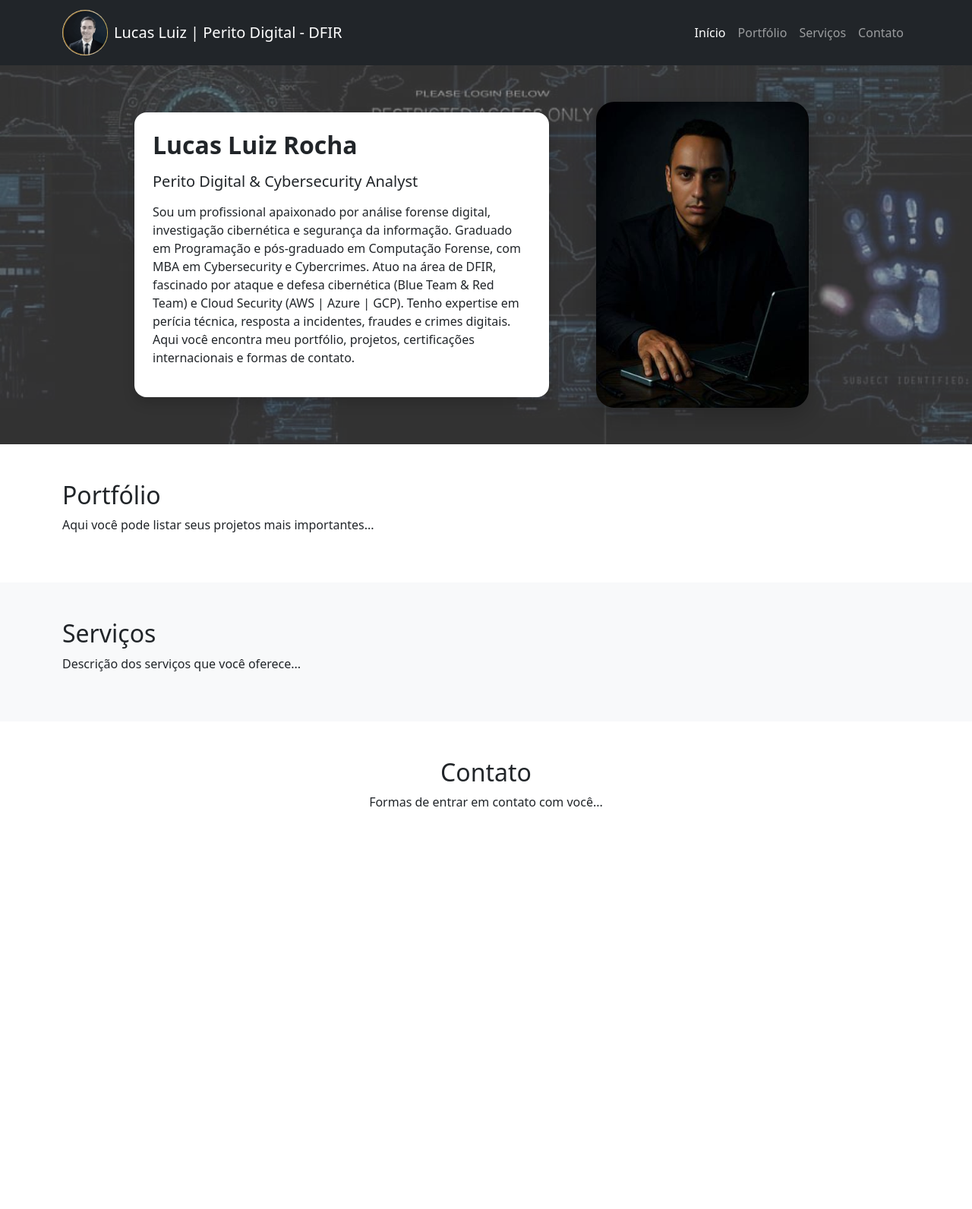
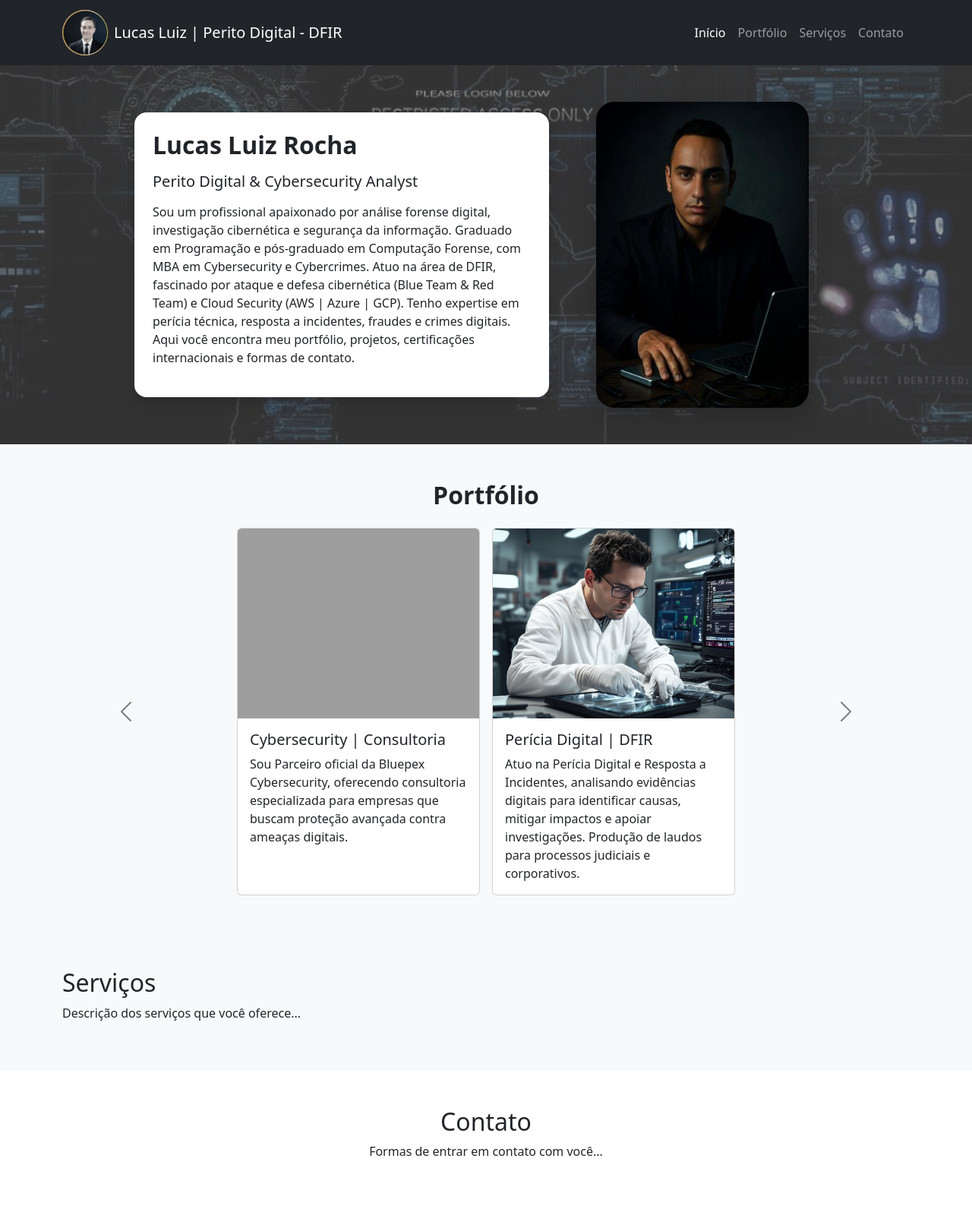
Before and after one commit to LUCAS-LUIZ-ROCHA/Site_Pessoal, a Flask app: page / in a window 1280 px wide. Shown: the whole page at 76% size. Before the commit the page ends 1062 px from the top, so only its background shows below. Run offline with Flask 3, Linux system fonts and the light colour scheme; grey boxes are pictures that could not be loaded.

Commit message:
Implementado o carrosel e os cards na seção portifólio, com as imagens e os texto

```diff
--- a/static/css/styles.css
+++ b/static/css/styles.css
@@ -12,3 +12,18 @@ body {
   z-index: 1;
   filter: brightness(0.6); /* deixa o fundo levemente escurecido para destacar texto */
 }
+
+/* Deixa as setas pretas com fundo claro e esconde o fundo branco padrão do Bootstrap */
+.carousel-control-prev-icon,
+.carousel-control-next-icon {
+  filter: invert(1) grayscale(1) brightness(0);
+  background-color: transparent !important;
+}
+
+
+/* Aqui estou deixando todas as imagens do carrosel em um tamanho fixado */
+.carousel .card-img-top {
+  width: 100%;
+  height: 250px; /* altura fixa */
+  object-fit: cover;
+}
--- a/templates/index.html
+++ b/templates/index.html
@@ -41,7 +41,7 @@
 </nav>
 
 
-<!-- Seções HOEM - SPA -->
+<!-- Seções HOME - SPA -->
 <section id="home" class="py-5 text-white position-relative">
   <div class="background-overlay"></div> <!-- Camada para a transparência -->
   <div class="container position-relative" style="z-index: 2;">
@@ -73,12 +73,74 @@ Aqui você encontra meu portfólio, projetos, certificações internacionais e f
 
 
 
-<section id="portfolio" class="p-5">
+<section id="portfolio" class="py-5 bg-light">
   <div class="container">
-    <h2>Portfólio</h2>
-    <p>Aqui você pode listar seus projetos mais importantes...</p>
+    <h2 class="mb-4 text-center fw-bold">Portfólio</h2>
+    <div id="portfolioCarousel" class="carousel slide" data-bs-ride="carousel" data-bs-interval="3500">
+      <div class="carousel-inner">
+
+        <!-- Slide 1: CARD Cybersecurity -->
+        <div class="carousel-item active">
+          <div class="d-flex justify-content-center">
+            <div class="card mx-2" style="width: 20rem;">
+              <img src="{{ url_for('static', filename='img/Cybersecurity.jpg') }}" class="card-img-top" alt="Cybersecurity">
+              <div class="card-body">
+                <h5 class="card-title">Cybersecurity | Consultoria</h5>
+                <p class="card-text">Sou Parceiro oficial da Bluepex Cybersecurity, oferecendo consultoria especializada
+                   para empresas que buscam proteção avançada contra ameaças digitais.</p>
+              </div>
+            </div>
+            <!-- Card 2 no mesmo slide -->
+            <div class="card mx-2" style="width: 20rem;">
+              <img src="{{ url_for('static', filename='img/pericia.png') }}" class="card-img-top" alt="Perícia Digital">
+              <div class="card-body">
+                <h5 class="card-title">Perícia Digital | DFIR</h5>
+                <p class="card-text">Atuo na Perícia Digital e Resposta a Incidentes, analisando evidências digitais para identificar
+                   causas, mitigar impactos e apoiar investigações. Produção de laudos para processos judiciais e corporativos.</p>
+              </div>
+            </div>
+          </div>
+        </div>
+
+        <!-- Slide 2: ERP + Treinamentos -->
+        <div class="carousel-item">
+          <div class="d-flex justify-content-center">
+            <div class="card mx-2" style="width: 20rem;">
+              <img src="{{ url_for('static', filename='img/erp.jpg') }}" class="card-img-top" alt="Pentest">
+              <div class="card-body">
+                <h5 class="card-title">Sistemas ERP | SAAS</h5>
+                <p class="card-text">Especialista na revenda e implementação de Sistemas SAAS da Gargano Systems,
+                  ajudo microempresas e MEIs a digitalizarem seus negócios, modernizando processos de gestão e aumentando
+                  a eficiência com soluções em nuvem acessíveis e seguras.</p>
+              </div>
+            </div>
+            <div class="card mx-2" style="width: 20rem;">
+              <img src="{{ url_for('static', filename='img/treinamento.jpg') }}" class="card-img-top" alt="Treinamentos">
+              <div class="card-body">
+                <h5 class="card-title">Palestras | Treinamentos</h5>
+                <p class="card-text">Realizo palestras de conscientização em cybersecurity para colaboradores, oferecendo
+                  treinamentos práticos sobre proteção digital. Promovo testes de phishing, orientações sobre compliance e LGPD,
+                   preparando sua equipe para atuar com segurança e responsabilidade no ambiente digital.</p>
+              </div>
+            </div>
+          </div>
+        </div>
+      </div>
+
+
+      <!-- Controles -->
+      <button class="carousel-control-prev" type="button" data-bs-target="#portfolioCarousel" data-bs-slide="prev">
+        <span class="carousel-control-prev-icon" aria-hidden="true"></span>
+        <span class="visually-hidden">Anterior</span>
+      </button>
+      <button class="carousel-control-next" type="button" data-bs-target="#portfolioCarousel" data-bs-slide="next">
+        <span class="carousel-control-next-icon" aria-hidden="true"></span>
+        <span class="visually-hidden">Próximo</span>
+      </button>
+    </div>
   </div>
 </section>
+
 
 <section id="services" class="p-5 bg-light">
   <div class="container">
```
Also changed, not shown: static/img/erp.jpg (added), static/img/pericia.png (added), 3 other files.
